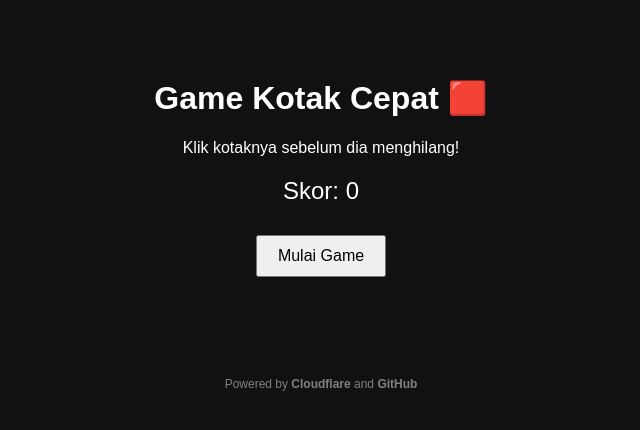
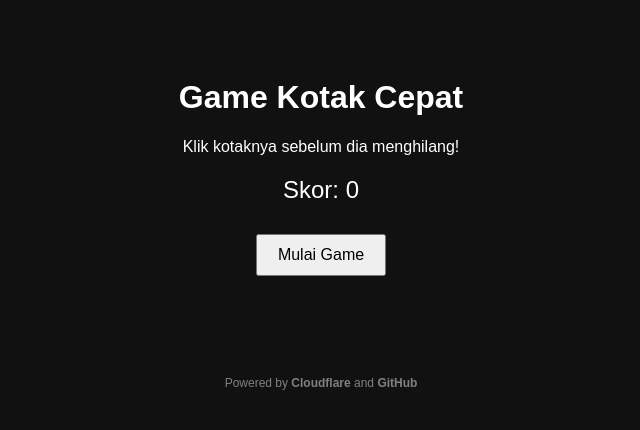
Before and after one commit to Gibran904/My-HTML, a plain HTML site: page index.html in a window 1280 px wide. Shown: the whole page, without its empty margins (319-959 px from the left). Drawn offline with Linux system fonts and the light colour scheme.

Commit message:
Update index.html

```diff
--- a/index.html
+++ b/index.html
@@ -38,7 +38,7 @@
   </style>
 </head>
 <body>
-  <h1>Game Kotak Cepat 🟥</h1>
+  <h1>Game Kotak Cepat</h1>
   <p>Klik kotaknya sebelum dia menghilang!</p>
   <div id="box"></div>
   <div id="score">Skor: 0</div>
```
